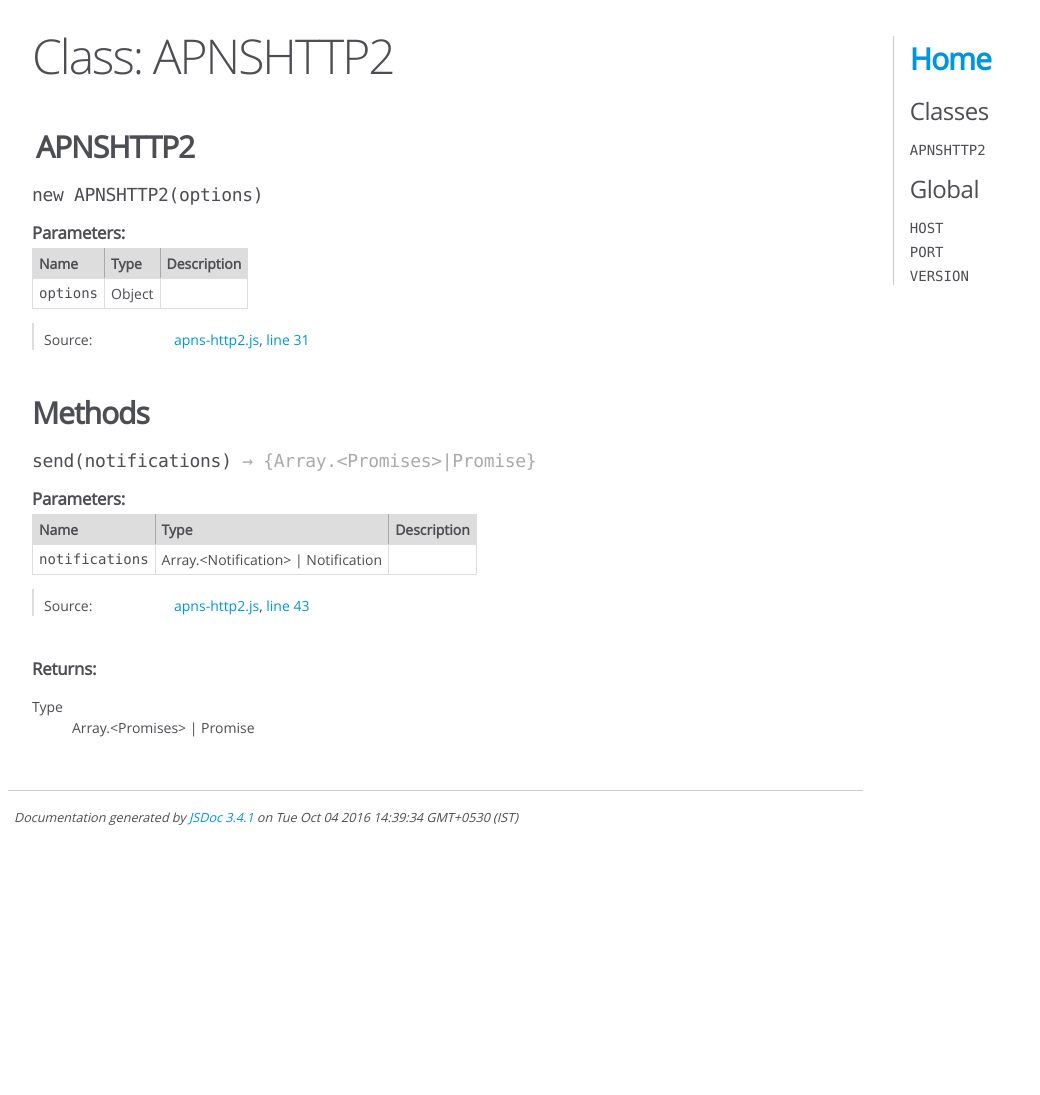
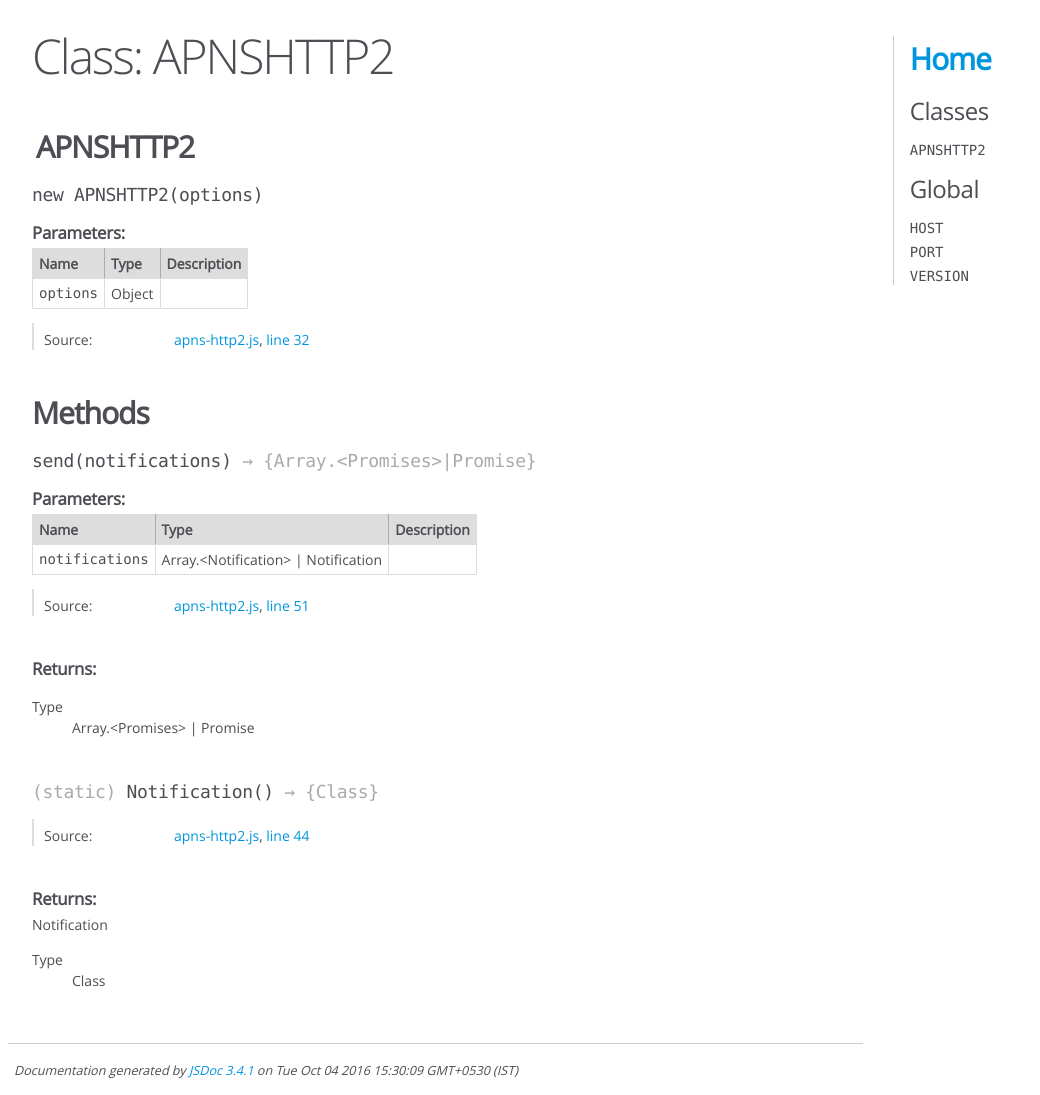
Before and after one commit to harry1064/APNS2, a website: page doc/apns-http2/APNSHTTP2.html in a window 1280 px wide. Shown: the whole page, without its empty margins (0-1040 px from the left). Before the commit the page ends 841 px from the top, so only its background shows below. Drawn offline with Linux system fonts and the light colour scheme.

Commit message:
Modify the apns-http2 doc

```diff
--- a/doc/apns-http2/APNSHTTP2.html
+++ b/doc/apns-http2/APNSHTTP2.html
@@ -136,7 +136,7 @@
 
     <dt class="tag-source">Source:</dt>
     <dd class="tag-source"><ul class="dummy"><li>
-        <a href="apns-http2.js.html">apns-http2.js</a>, <a href="apns-http2.js.html#line31">line 31</a>
+        <a href="apns-http2.js.html">apns-http2.js</a>, <a href="apns-http2.js.html#line32">line 32</a>
     </li></ul></dd>
 
 
@@ -284,7 +284,7 @@
 
     <dt class="tag-source">Source:</dt>
     <dd class="tag-source"><ul class="dummy"><li>
-        <a href="apns-http2.js.html">apns-http2.js</a>, <a href="apns-http2.js.html#line43">line 43</a>
+        <a href="apns-http2.js.html">apns-http2.js</a>, <a href="apns-http2.js.html#line51">line 51</a>
     </li></ul></dd>
 
 
@@ -336,6 +336,106 @@
 
 
 
+    <h4 class="name" id=".Notification"><span class="type-signature">(static) </span>Notification<span class="signature">()</span><span class="type-signature"> &rarr; {Class}</span></h4>
+
+
+
+
+
+
+
+
+
+
+
+
+
+
+
+
+
+<dl class="details">
+
+
+
+
+
+
+
+
+
+
+
+
+
+
+
+
+
+
+
+
+
+
+
+
+
+
+    <dt class="tag-source">Source:</dt>
+    <dd class="tag-source"><ul class="dummy"><li>
+        <a href="apns-http2.js.html">apns-http2.js</a>, <a href="apns-http2.js.html#line44">line 44</a>
+    </li></ul></dd>
+
+
+
+
+
+
+
+</dl>
+
+
+
+
+
+
+
+
+
+
+
+
+
+<h5>Returns:</h5>
+
+
+<div class="param-desc">
+    Notification
+</div>
+
+
+
+<dl>
+    <dt>
+        Type
+    </dt>
+    <dd>
+
+<span class="param-type">Class</span>
+
+
+    </dd>
+</dl>
+
+
+
+
+
+
+
+
+
+
 
 </article>
 
@@ -353,7 +453,7 @@
 <br class="clear">
 
 <footer>
-    Documentation generated by <a href="https://github.com/jsdoc3/jsdoc">JSDoc 3.4.1</a> on Tue Oct 04 2016 14:39:34 GMT+0530 (IST)
+    Documentation generated by <a href="https://github.com/jsdoc3/jsdoc">JSDoc 3.4.1</a> on Tue Oct 04 2016 15:30:09 GMT+0530 (IST)
 </footer>
 
 <script> prettyPrint(); </script>
```
Also changed, not shown: doc/apns-http2/apns-http2.js.html (+9 -1 lines), doc/apns-http2/global.html (+4 -4 lines), doc/apns-http2/index.html (+1 -1 lines).
